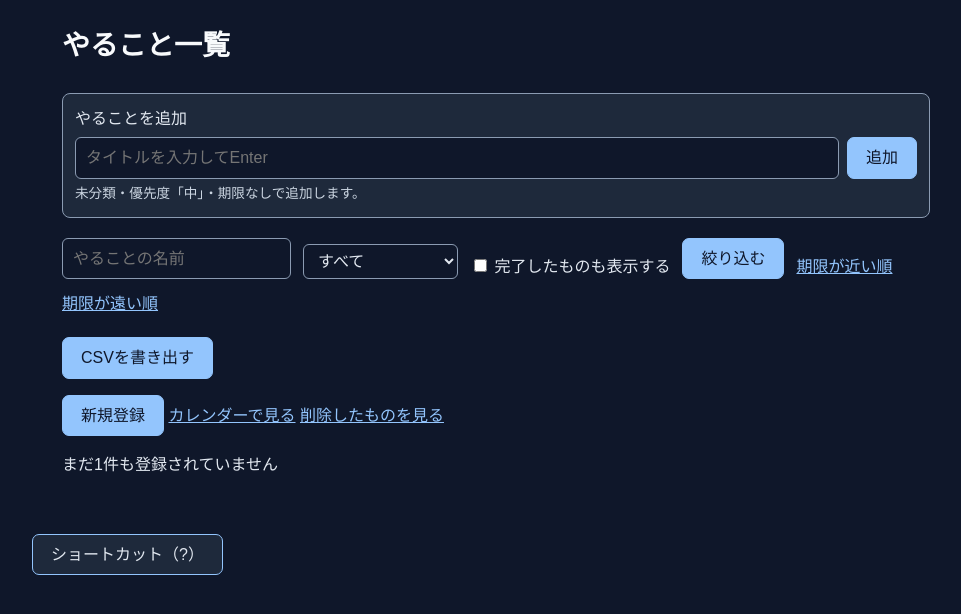
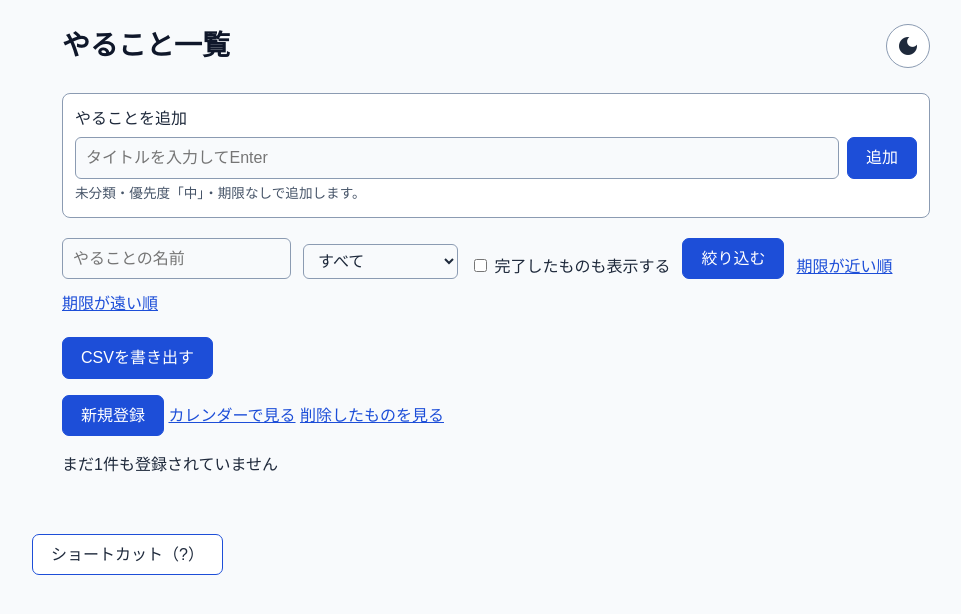
Before and after one commit to Hiromasa93/fw-todo-2, a Spring Boot app: page /todos in a window 1280 px wide. Shown: the top 614 px of the page, without its empty margins (144-1105 px from the left). Run offline with Spring Boot 4, Linux system fonts and the light colour scheme; data that the repository does not hold is empty; database files in the repository are not loaded; some libraries are stand-ins or nearby versions.

Commit message:
機能追加56章の実施

```diff
--- a/src/main/resources/static/css/style.css
+++ b/src/main/resources/static/css/style.css
@@ -1,11 +1,57 @@
+:root {
+    color-scheme: light;
+    --background: #f8fafc;
+    --surface: #ffffff;
+    --text: #1e293b;
+    --heading: #0f172a;
+    --muted: #475569;
+    --border: #8b9bb2;
+    --primary: #1d4ed8;
+    --on-primary: #ffffff;
+    --danger: #b91c1c;
+    --danger-background: #fee2e2;
+    --pin: #92400e;
+    --saturday-background: #e0f2fe;
+    --holiday-background: #fef3c7;
+    --tag-background: #e8eefc;
+    --tag-text: #243b70;
+    --hover: #e2e8f0;
+    --focus: #2563eb;
+    --shadow: #0002;
+    --backdrop: rgb(0 0 0 / 45%);
+}
+
+[data-theme="dark"] {
+    color-scheme: dark;
+    --background: #0f172a;
+    --surface: #1e293b;
+    --text: #e2e8f0;
+    --heading: #f8fafc;
+    --muted: #cbd5e1;
+    --border: #8b9bb2;
+    --primary: #93c5fd;
+    --on-primary: #0f172a;
+    --danger: #fca5a5;
+    --danger-background: #451a1a;
+    --pin: #fbbf24;
+    --saturday-background: #172f46;
+    --holiday-background: #3b2f16;
+    --tag-background: #263b60;
+    --tag-text: #dbeafe;
+    --hover: #334155;
+    --focus: #93c5fd;
+    --shadow: #0006;
+    --backdrop: rgb(0 0 0 / 65%);
+}
+
 * {
     box-sizing: border-box;
 }
 
 body {
     margin: 0;
-    color: #e2e8f0;
-    background: #0f172a;
+    color: var(--text);
+    background: var(--background);
     font-family: sans-serif;
     font-size: 16px;
     line-height: 1.6;
@@ -20,7 +66,7 @@ body {
 
 .page-title {
     margin: 0 0 24px;
-    color: #f8fafc;
+    color: var(--heading);
     font-size: 28px;
 }
 
@@ -130,11 +176,11 @@ body {
 
 .form-input {
     width: 100%;
-    border: 1px solid #8b9bb2;
+    border: 1px solid var(--border);
     border-radius: 6px;
     padding: 7px 10px;
-    background: #0f172a;
-    color: #e2e8f0;
+    background: var(--background);
+    color: var(--text);
     font: inherit;
 }
 
@@ -159,19 +205,19 @@ body {
 
 .btn {
     display: inline-block;
-    border: 1px solid #93c5fd;
+    border: 1px solid var(--primary);
     border-radius: 7px;
     padding: 7px 18px;
-    background: #93c5fd;
-    color: #0f172a;
+    background: var(--primary);
+    color: var(--on-primary);
     font: inherit;
     text-decoration: none;
     cursor: pointer;
 }
 
 .btn.sub {
-    background: #1e293b;
-    color: #e2e8f0;
+    background: var(--surface);
+    color: var(--text);
 }
 
 .btn:disabled {
@@ -185,13 +231,13 @@ body {
     align-items: center;
     gap: 12px;
     padding: 12px;
-    border: 1px solid #8b9bb2;
+    border: 1px solid var(--border);
     border-radius: 8px;
-    background: #1e293b;
+    background: var(--surface);
 }
 
 .link {
-    color: #93c5fd;
+    color: var(--primary);
     text-decoration: underline;
 }
 
@@ -290,14 +336,14 @@ body {
     z-index: 10;
     padding: 12px;
     margin-bottom: 20px;
-    border: 1px solid #8b9bb2;
+    border: 1px solid var(--border);
     border-radius: 8px;
-    background: #1e293b;
+    background: var(--surface);
 }
 .quick-input-controls { display: flex; gap: 8px; margin-top: 6px; }
 .quick-input-controls input { min-width: 0; flex: 1; }
 .quick-input-controls button { flex-shrink: 0; }
-#quick-status { margin: 4px 0 0; font-size: .85rem; color: #cbd5e1; }
+#quick-status { margin: 4px 0 0; font-size: .85rem; color: var(--muted); }
 .todo-row-enter { animation: todo-slide-in .25s ease-out; }
 @keyframes todo-slide-in {
     from { opacity: 0; transform: translateY(-12px); }
@@ -306,3 +352,52 @@ body {
 @media (prefers-reduced-motion: reduce) {
     .todo-row-enter { animation: none; }
 }
+
+.page-header {
+    display: flex;
+    align-items: center;
+    justify-content: space-between;
+    gap: 16px;
+    margin-bottom: 24px;
+}
+.page-header .page-title { margin: 0; }
+.page-header .theme-toolbar {
+    flex-shrink: 0;
+    margin: 0;
+    padding: 0;
+}
+
+.theme-toolbar {
+    display: flex;
+    justify-content: flex-end;
+    max-width: 900px;
+    margin: 0 auto;
+    padding: 12px 16px 0;
+}
+.theme-toggle {
+    display: inline-flex;
+    align-items: center;
+    justify-content: center;
+    width: 44px;
+    height: 44px;
+    padding: 0;
+    border: 1px solid var(--border);
+    border-radius: 50%;
+    background: var(--surface);
+    color: var(--text);
+    cursor: pointer;
+}
+.theme-toggle[hidden] { display: none; }
+.theme-toggle:hover { background: var(--hover); }
+.theme-toggle:focus-visible {
+    outline: 3px solid var(--focus);
+    outline-offset: 3px;
+}
+.theme-icon-light { display: none; }
+[data-theme="dark"] .theme-icon-dark { display: none; }
+[data-theme="dark"] .theme-icon-light { display: inline-block; }
+#shortcut-help {
+    background: var(--surface);
+    color: var(--text);
+    border: 1px solid var(--border);
+}
--- /dev/null
+++ b/src/main/resources/static/js/theme.js
@@ -0,0 +1,42 @@
+(() => {
+    'use strict';
+
+    const root = document.documentElement;
+    const button = document.getElementById('theme-toggle');
+    const media = window.matchMedia ? window.matchMedia('(prefers-color-scheme: dark)') : null;
+    const valid = value => value === 'light' || value === 'dark';
+    let preference = null;
+    try { preference = localStorage.getItem('theme'); } catch (_) { /* Use OS preference. */ }
+    if (!valid(preference)) preference = null;
+
+    const apply = () => {
+        const theme = preference || (media && media.matches ? 'dark' : 'light');
+        root.setAttribute('data-theme', theme);
+        if (button) {
+            const label = theme === 'dark' ? 'ライトモードに切り替え' : 'ダークモードに切り替え';
+            button.setAttribute('aria-label', label);
+            button.setAttribute('title', label);
+            button.setAttribute('aria-pressed', String(theme === 'dark'));
+        }
+    };
+
+    if (button) {
+        button.addEventListener('click', () => {
+            preference = root.getAttribute('data-theme') === 'dark' ? 'light' : 'dark';
+            try { localStorage.setItem('theme', preference); } catch (_) { /* Keep this page usable. */ }
+            apply();
+        });
+        button.hidden = false;
+    }
+    if (media) media.addEventListener('change', apply);
+    // Synchronize other tabs, including returning to OS preference when storage is cleared.
+    window.addEventListener('storage', event => {
+        if (event.key !== 'theme' && event.key !== null) return;
+        try {
+            if (event.storageArea !== localStorage) return;
+        } catch (_) { return; }
+        preference = valid(event.newValue) ? event.newValue : null;
+        apply();
+    });
+    apply();
+})();
--- a/src/main/resources/templates/calendar.html
+++ b/src/main/resources/templates/calendar.html
@@ -4,9 +4,11 @@
     <meta charset="UTF-8">
     <meta name="viewport" content="width=device-width, initial-scale=1">
     <title>カレンダー</title>
+    <th:block th:replace="~{fragments/theme :: head}"></th:block>
     <link rel="stylesheet" th:href="@{/css/style.css}">
 </head>
 <body>
+    <div th:replace="~{fragments/theme :: controls}"></div>
 <main class="container calendar-page">
     <h1 class="page-title" th:text="${weekView ? #temporals.format(from, 'yyyy/MM/dd') + ' ～ ' + #temporals.format(to, 'yyyy/MM/dd') : year + '年' + month + '月'}">2026年4月</h1>
     <p>
--- a/src/main/resources/templates/create-confirm.html
+++ b/src/main/resources/templates/create-confirm.html
@@ -4,9 +4,11 @@
     <meta charset="UTF-8">
     <meta name="viewport" content="width=device-width, initial-scale=1.0">
     <title>登録内容の確認</title>
+    <th:block th:replace="~{fragments/theme :: head}"></th:block>
     <link rel="stylesheet" href="/css/style.css">
 </head>
 <body>
+    <div th:replace="~{fragments/theme :: controls}"></div>
     <main class="container">
         <h1 class="page-title">登録内容の確認</h1>
         <p class="confirm-value">やること：<span th:text="${#strings.isEmpty(todo.title) ? '（入力なし）' : todo.title}">（入力なし）</span></p>
--- a/src/main/resources/templates/create.html
+++ b/src/main/resources/templates/create.html
@@ -4,10 +4,12 @@
     <meta charset="UTF-8">
     <meta name="viewport" content="width=device-width, initial-scale=1.0">
     <title>やること登録</title>
+    <th:block th:replace="~{fragments/theme :: head}"></th:block>
     <link rel="stylesheet" href="/css/style.css">
     <script th:src="@{/js/tags.js}" defer></script>
 </head>
 <body>
+    <div th:replace="~{fragments/theme :: controls}"></div>
     <main class="container">
         <h1 class="page-title">やること登録</h1>
         <form action="/todos/confirm" method="post" th:object="${todo}" data-shortcut-save>
--- a/src/main/resources/templates/delete.html
+++ b/src/main/resources/templates/delete.html
@@ -4,9 +4,11 @@
     <meta charset="UTF-8">
     <meta name="viewport" content="width=device-width, initial-scale=1.0">
     <title>削除の確認</title>
+    <th:block th:replace="~{fragments/theme :: head}"></th:block>
     <link rel="stylesheet" href="/css/style.css">
 </head>
 <body>
+    <div th:replace="~{fragments/theme :: controls}"></div>
     <main class="container">
         <h1 class="page-title">削除の確認</h1>
         <p>次のやることを削除します。よろしいですか？</p>
--- a/src/main/resources/templates/detail.html
+++ b/src/main/resources/templates/detail.html
@@ -4,9 +4,11 @@
     <meta charset="UTF-8">
     <meta name="viewport" content="width=device-width, initial-scale=1">
     <title>タスクの詳細</title>
+    <th:block th:replace="~{fragments/theme :: head}"></th:block>
     <link rel="stylesheet" th:href="@{/css/style.css}">
 </head>
 <body>
+    <div th:replace="~{fragments/theme :: controls}"></div>
     <main class="container">
         <h1 class="page-title">タスクの詳細</h1>
         <dl>
--- a/src/main/resources/templates/edit-confirm.html
+++ b/src/main/resources/templates/edit-confirm.html
@@ -4,9 +4,11 @@
     <meta charset="UTF-8">
     <meta name="viewport" content="width=device-width, initial-scale=1.0">
     <title>編集内容の確認</title>
+    <th:block th:replace="~{fragments/theme :: head}"></th:block>
     <link rel="stylesheet" href="/css/style.css">
 </head>
 <body>
+    <div th:replace="~{fragments/theme :: controls}"></div>
     <main class="container">
         <h1 class="page-title">編集内容の確認</h1>
         <p class="confirm-value">やること：<span th:text="${#strings.isEmpty(todo.title) ? '（入力なし）' : todo.title}">（入力なし）</span></p>
--- a/src/main/resources/templates/edit.html
+++ b/src/main/resources/templates/edit.html
@@ -4,10 +4,12 @@
     <meta charset="UTF-8">
     <meta name="viewport" content="width=device-width, initial-scale=1.0">
     <title>やること編集</title>
+    <th:block th:replace="~{fragments/theme :: head}"></th:block>
     <link rel="stylesheet" href="/css/style.css">
     <script th:src="@{/js/tags.js}" defer></script>
 </head>
 <body>
+    <div th:replace="~{fragments/theme :: controls}"></div>
     <main class="container">
         <h1 class="page-title">やること編集</h1>
         <form method="post" th:action="@{/todos/{id}/confirm(id=${id})}" th:object="${todo}" data-shortcut-save>
--- /dev/null
+++ b/src/main/resources/templates/fragments/theme.html
@@ -0,0 +1,29 @@
+<!DOCTYPE html>
+<html lang="ja" xmlns:th="http://www.thymeleaf.org">
+<head>
+<th:block th:fragment="head">
+    <!-- Apply the theme before any stylesheet or body content can paint. -->
+    <script>
+        (() => {
+            let preference;
+            try { preference = localStorage.getItem('theme'); } catch (_) { /* Storage may be blocked. */ }
+            const theme = preference === 'light' || preference === 'dark'
+                ? preference
+                : (window.matchMedia && window.matchMedia('(prefers-color-scheme: dark)').matches ? 'dark' : 'light');
+            document.documentElement.setAttribute('data-theme', theme);
+        })();
+    </script>
+    <link rel="stylesheet" href="https://fonts.googleapis.com/icon?family=Material+Icons">
+    <script th:src="@{/js/theme.js}" defer></script>
+</th:block>
+</head>
+<body>
+<div th:fragment="controls" class="theme-toolbar">
+    <button id="theme-toggle" class="theme-toggle" type="button"
+            aria-label="ダークモードに切り替え" title="ダークモードに切り替え" aria-pressed="false" hidden>
+        <span class="material-icons theme-icon-dark" aria-hidden="true">dark_mode</span>
+        <span class="material-icons theme-icon-light" aria-hidden="true">light_mode</span>
+    </button>
+</div>
+</body>
+</html>
--- a/src/main/resources/templates/index.html
+++ b/src/main/resources/templates/index.html
@@ -4,9 +4,11 @@
     <meta charset="UTF-8">
     <meta name="viewport" content="width=device-width, initial-scale=1.0">
     <title>ToDo</title>
+    <th:block th:replace="~{fragments/theme :: head}"></th:block>
     <link rel="stylesheet" href="/css/style.css">
 </head>
 <body>
+    <div th:replace="~{fragments/theme :: controls}"></div>
     <main class="container">
         <h1 class="page-title" th:text="${title}">見出し</h1>
         <p>今日のタスクを確認しましょう。</p>
--- a/src/main/resources/templates/todos.html
+++ b/src/main/resources/templates/todos.html
@@ -7,12 +7,16 @@
     <meta name="_csrf" th:if="${_csrf != null}" th:content="${_csrf.token}">
     <meta name="_csrf_header" th:if="${_csrf != null}" th:content="${_csrf.headerName}">
     <meta name="_csrf_parameter" th:if="${_csrf != null}" th:content="${_csrf.parameterName}">
+    <th:block th:replace="~{fragments/theme :: head}"></th:block>
     <link rel="stylesheet" href="/css/style.css">
     <script th:src="@{/js/quick-input.js}" defer></script>
 </head>
 <body>
     <main class="container">
-        <h1 class="page-title" th:text="${trash} ? '削除したもの' : 'やること一覧'">やること一覧</h1>
+        <header class="page-header">
+            <h1 class="page-title" th:text="${trash} ? '削除したもの' : 'やること一覧'">やること一覧</h1>
+            <div th:replace="~{fragments/theme :: controls}"></div>
+        </header>
         <th:block th:if="${!trash}"><section th:replace="~{fragments/quick-input :: bar}"></section></th:block>
         <p class="flash" role="status" th:if="${message}" th:text="${message}"></p>
         <form class="search-bar" action="/todos" method="get">
```
Also changed, not shown: other parts of src/main/resources/static/css/style.css (+23 -23 lines), 1 other file.
